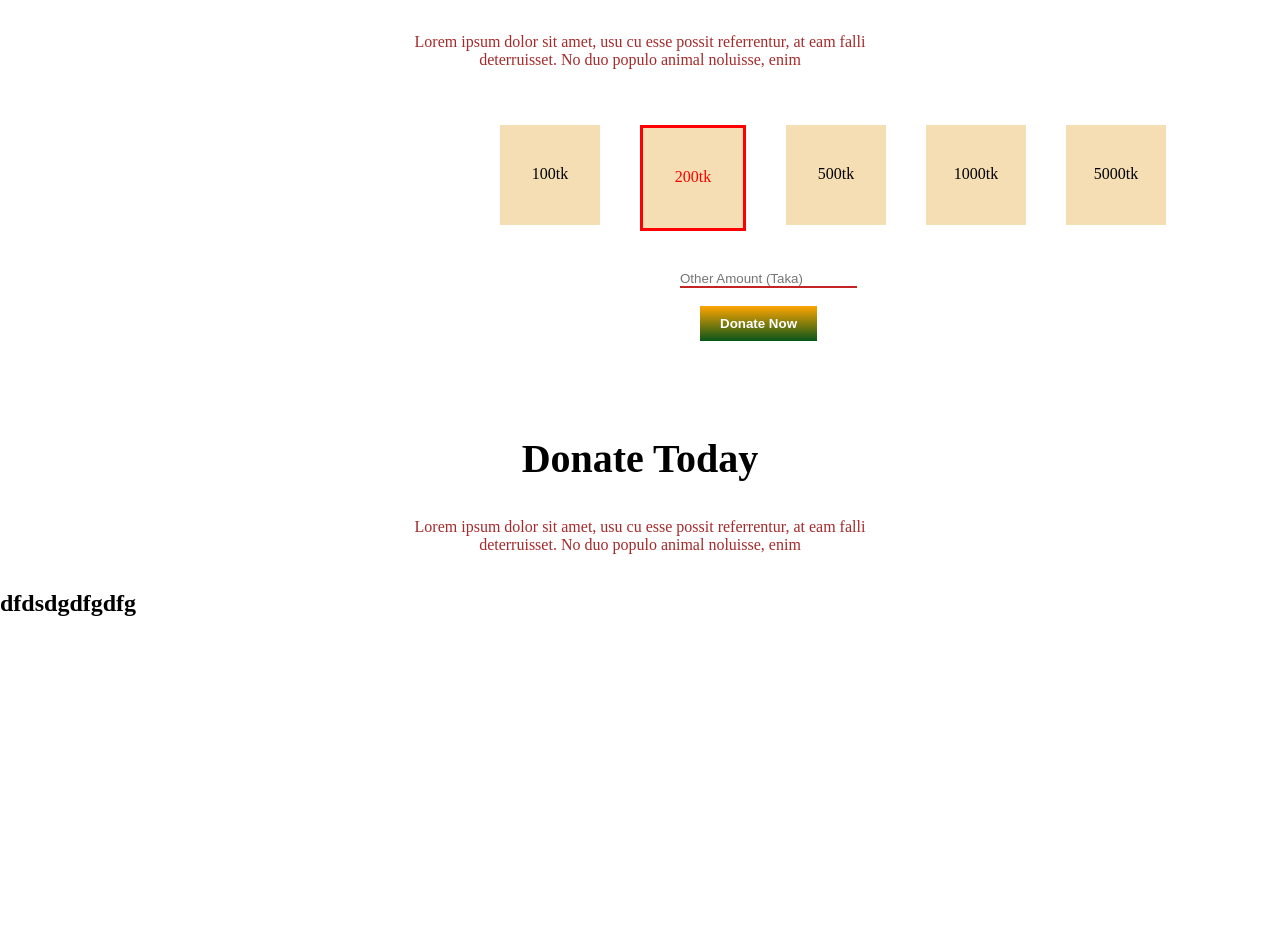
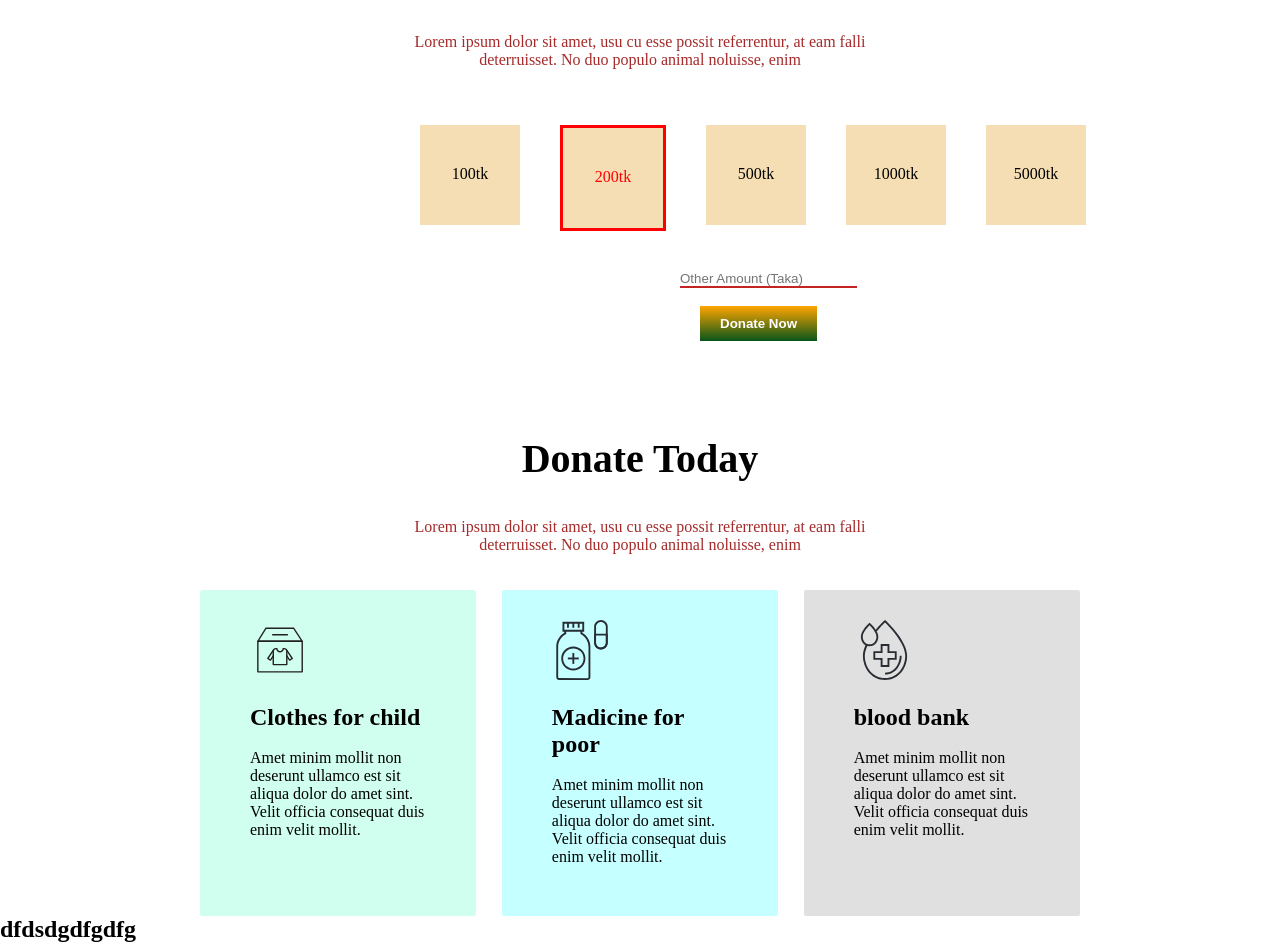
Before and after one commit to anjandas460/donate, a plain HTML site: page index.html in a window 1280 px wide. Shown: the part 844-1787 px from the top of the page. Before the commit the page ends 1461 px from the top, so only its background shows below. Drawn offline with Linux system fonts and the light colour scheme.

Commit message:
third commit

```diff
--- a/index.html
+++ b/index.html
@@ -21,7 +21,7 @@
     <section class="second-section">
         <h2 class="section-2-3-header"><br><br> Donate Today</h2><br><br>
         <p class="second-third-small">Lorem ipsum dolor sit amet, usu cu esse possit referrentur, at eam falli <br> deterruisset. No duo populo animal noluisse, enim </p><br><br>
-        <div class="flex-area-tk">
+        <div class="flex-area">
             <div id="first-div" class="width-tk"><p>100tk</p></div>
             <div id="secon-div-tk" class="width-tk"><p>200tk</p></div>
             <div class="width-tk"><p>500tk</p></div>
@@ -37,6 +37,37 @@
     <section class="third-section">
         <h2 class="section-2-3-header"><br><br> Donate Today</h2><br><br>
         <p class="second-third-small">Lorem ipsum dolor sit amet, usu cu esse possit referrentur, at eam falli <br>deterruisset. No duo populo animal noluisse, enim </p><br><br>
+        <div class="flex-area">
+            <div id="flex-area-div-1" class="plan">
+                <img class="icon" src="icons/clothes.svg" alt="">
+                <h2>Clothes for child</h2><br>
+
+                <p>Amet minim mollit non deserunt
+                ullamco est sit aliqua dolor do amet
+                sint. Velit officia consequat duis enim
+                velit mollit.</p>
+            </div>
+            <div id="flex-area-div-2" class="plan">
+                <img class="icon" src="icons/medicine.svg" alt="">
+                <h2>Madicine for poor</h2><br>
+
+                <p>Amet minim mollit non deserunt
+                ullamco est sit aliqua dolor do amet
+                sint. Velit officia consequat duis enim
+                velit mollit.</p>
+
+            </div>
+            <div id="flex-area-div-3" class="plan">
+                <img class="icon" src="icons/blood.svg" alt="">
+                <h2>blood bank </h2><br>
+
+                <p>Amet minim mollit non deserunt
+                ullamco est sit aliqua dolor do amet
+                sint. Velit officia consequat duis enim
+                velit mollit.</p>
+
+            </div>
+        </div>
     </section>
     <h2>dfdsdgdfgdfg</h2>
 
--- a/style.css
+++ b/style.css
@@ -40,7 +40,7 @@
     text-align: center;
     color:brown;
 }
-.flex-area-tk{
+.flex-area{
     display: flex;
 }
 .width-tk{
@@ -51,7 +51,7 @@
 
 }
 #first-div{
-    margin-left: 500px;
+    margin-left: 420px;
 }
 #secon-div-tk{
     border: 3px solid red;
@@ -79,3 +79,31 @@
     border: 0;
     margin-left: 20px;
 }
+.plan {
+
+    width: 40%;
+    margin-left: 1%;
+    margin-right: 1%;
+    border-radius: 2px;
+    padding-left: 50px;
+    padding-right: 50px;
+    padding-bottom: 50px;
+
+}
+.icon{
+    height: 60px;
+    width: 60px;
+    padding-top: 30px;
+    padding-bottom: 20px;
+}
+#flex-area-div-1{
+    margin-left: 200px;
+    background-color:rgba(127, 255, 212, 0.369);
+}
+#flex-area-div-2{
+    background-color: rgba(0, 255, 255, 0.225);
+}
+#flex-area-div-3{
+    margin-right: 200px;
+    background-color: rgba(128, 128, 128, 0.248);
+}
```
